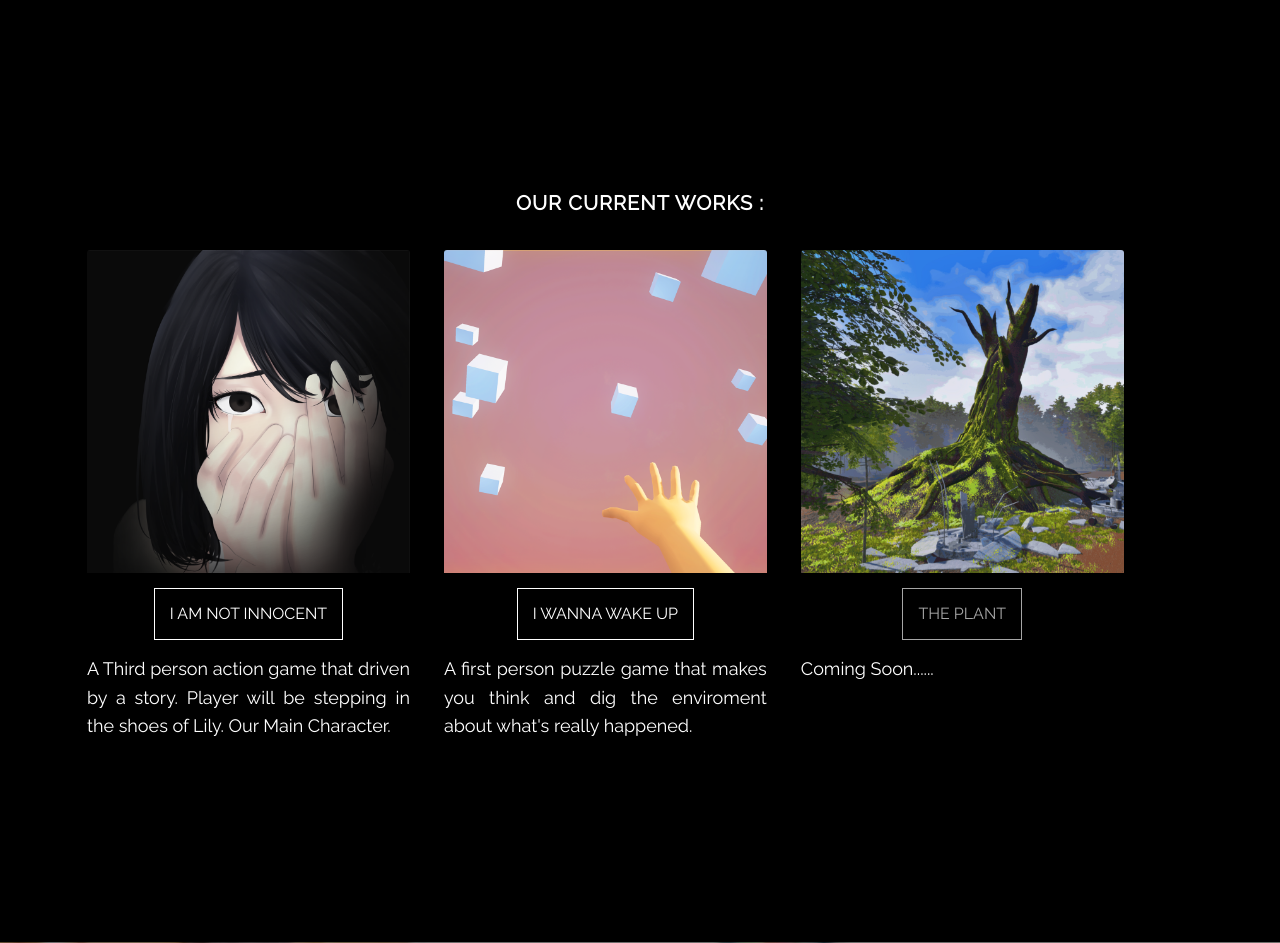
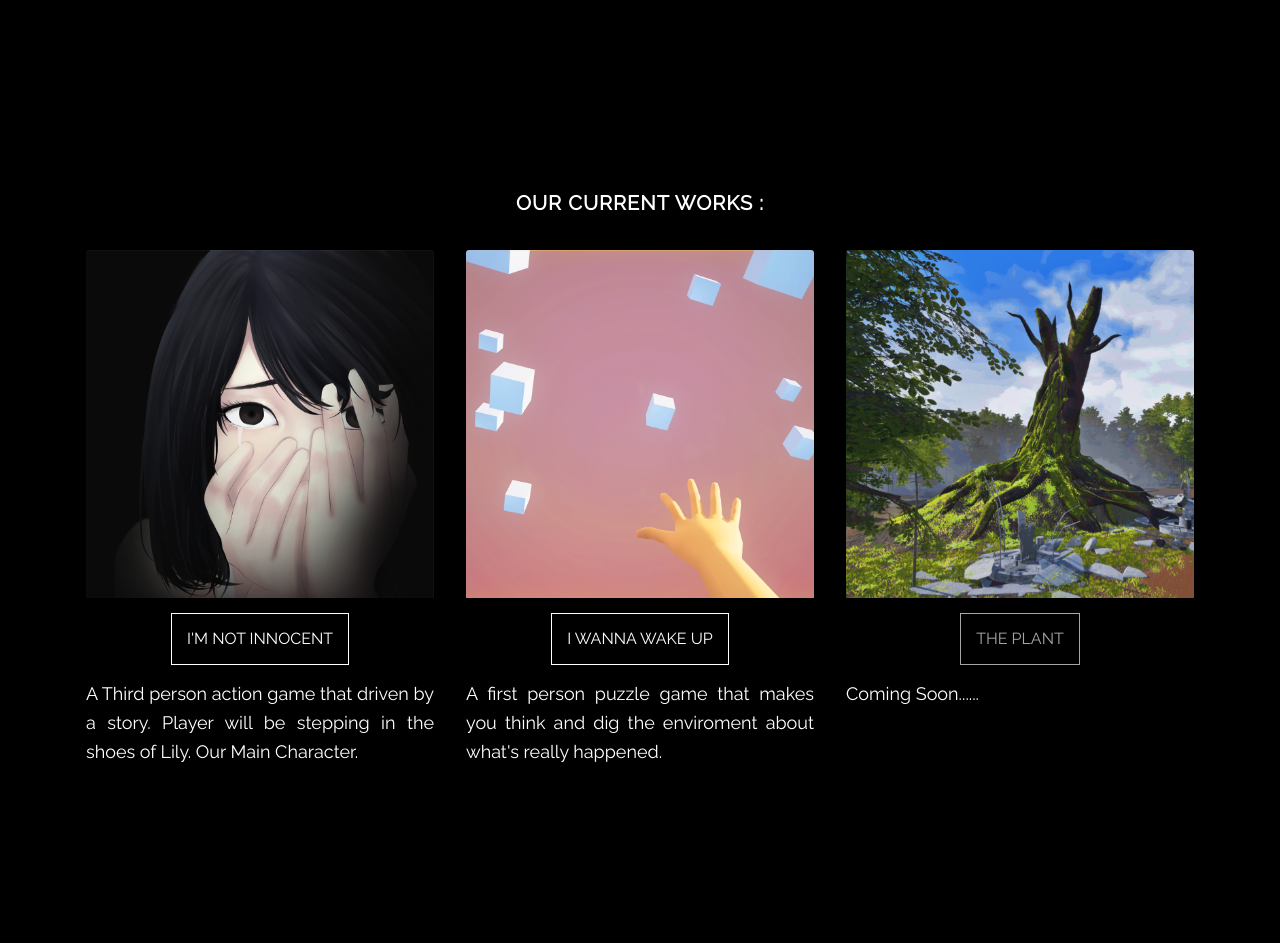
Before and after one commit to KudaJinKrak/jankric-web, a PHP site: page / in a window 1280 px wide. Shown: the part 832-1775 px from the top of the page. Run offline with PHP 8.4, Linux system fonts and the light colour scheme; some libraries are stand-ins or nearby versions.

Commit message:
update card col

```diff
--- a/index.php
+++ b/index.php
@@ -78,15 +78,15 @@
 		<br>
 		<h5>Our Current Works :</h5>
 			<div class="row">
-				<div class="card bg-black mx-3" style="width: 28.5%;" >
+				<div class="card bg-black col-xs-10 col-sm-10 col-md-4">
 				  <img class="card-img-top" src="img/ProjectLilyThumb1k.png" alt="Card image cap">
 				  <div class="card-body">
-					<a href="project/i-am-not-innocent" class="btn btn-card">I AM NOT INNOCENT</a>
+					<a href="project/i-am-not-innocent" class="btn btn-card">I'M NOT INNOCENT</a>
 					<br>
 					<p class="card-text text-justify">A Third person action game that driven by a story. Player will be stepping in the shoes of Lily. Our Main Character.</p>
 				  </div>
 				</div>
-				<div class="card bg-black mx-3" style="width: 28.5%;" >
+				<div class="card bg-black col-xs-10 col-sm-10 col-md-4">
 				  <img class="card-img-top" src="img/Iwwu1k.png" alt="Card image cap">
 				  <div class="card-body">
 					<a href="project/i-wanna-wake-up" class="btn btn-card">I WANNA WAKE UP</a>
@@ -94,7 +94,7 @@
 					<p class="card-text text-justify">A first person puzzle game that makes you think and dig the enviroment about what's really happened.</p>
 				  </div>
 				</div>
-				<div class="card bg-black mx-3" style="width: 28.5%;" >
+				<div class="card bg-black col-sx-10 col-sm-10 col-md-4">
 				  <img class="card-img-top" src="img/ThePlant1k.jpg" alt="Card image cap">
 				  <div class="card-body">
 					<a href="#" class="btn btn-card disabled" >THE PLANT</a>
```
